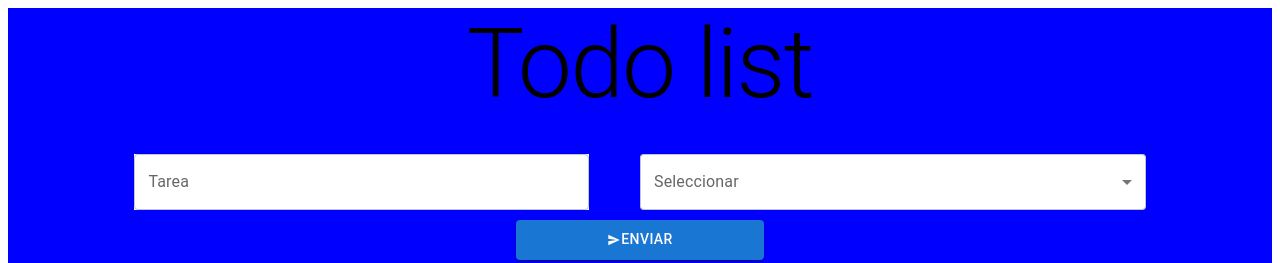
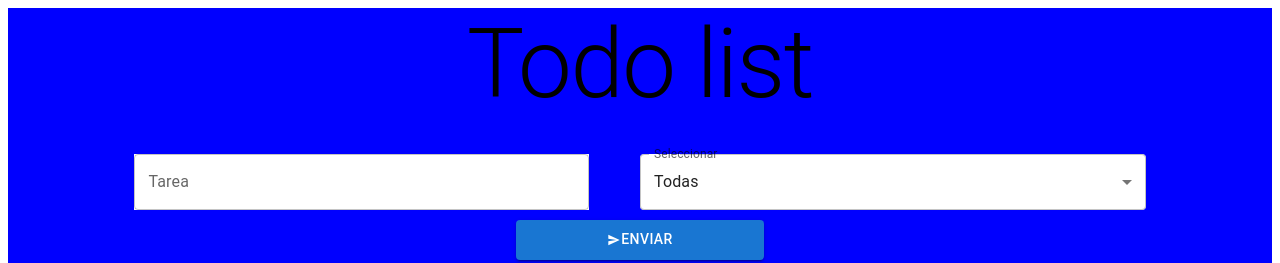
Before and after one commit to taty3385/Proyecto-react-1, a React (Vite) app: page / in a window 1280 px wide. Shown: the top 263 px of the page. Built offline with nearby package versions, Linux system fonts and the light colour scheme.

Commit message:
subo funcion filter

```diff
--- a/src/Main.jsx
+++ b/src/Main.jsx
@@ -3,8 +3,4 @@ import ReactDOM from 'react-dom/client'
 import App from './App'
 
 
-ReactDOM.createRoot(document.getElementById('root')).render(
-  <React.StrictMode>
-    <App />
-  </React.StrictMode>,
-)
+ReactDOM.createRoot(document.getElementById('root')).render(<App />)
--- a/src/components/Form.jsx
+++ b/src/components/Form.jsx
@@ -11,9 +11,14 @@ import {
 } from "@mui/material";
 import { IoMdSend } from "react-icons/io";
 
-export default function Form({ tareas, setTareas  }) {
+export default function Form({ tareas, setTareas }) {
 
     const [tarea, setTarea] = useState("");
+    const [filtro, setFiltro] = useState("Todas");
+
+
+
+
 
     const onChange = (e) => {
         setTarea(e.target.value);
@@ -25,7 +30,28 @@ export default function Form({ tareas, setTareas  }) {
         };
         setTareas([...tareas, newTarea]);
         localStorage.setItem("tarea", JSON.stringify([...tareas, newTarea]));
+
+
     };
+
+    const handleChange = (e) => {
+        setFiltro(e.target.value);
+
+    }
+    tareas.filter((tarea) => {
+        console.log(tarea);
+        if (filtro === "Todas") {
+
+            return true;
+        } else if (filtro === "Completo") {
+
+            return tarea.completado;
+        } else if (filtro === "Incompleto") {
+            ;
+            return !tarea.completado;
+        }
+    });
+
 
     return (
         <Box>
@@ -45,11 +71,12 @@ export default function Form({ tareas, setTareas  }) {
                             id="demo-simple-select"
                             sx={{ background: "white" }}
                             label="Age"
-                        // onChange={handleChange}
+                            value={filtro}
+                            onChange={handleChange}
                         >
-                            <MenuItem>Todas</MenuItem>
-                            <MenuItem>Completo</MenuItem>
-                            <MenuItem>Incompleto</MenuItem>
+                            <MenuItem value="Todas">Todas</MenuItem>
+                            <MenuItem value="Completo">Completo</MenuItem>
+                            <MenuItem value="Incompleto">Incompleto</MenuItem>
                         </Select>
                     </FormControl>
                 </Box>
```
